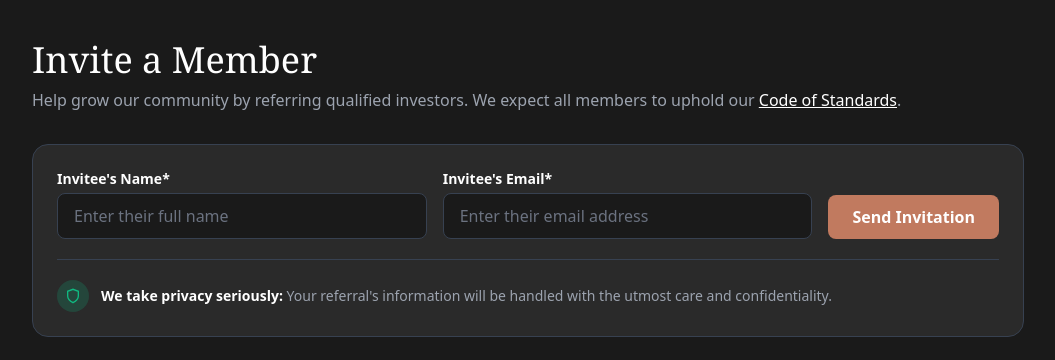
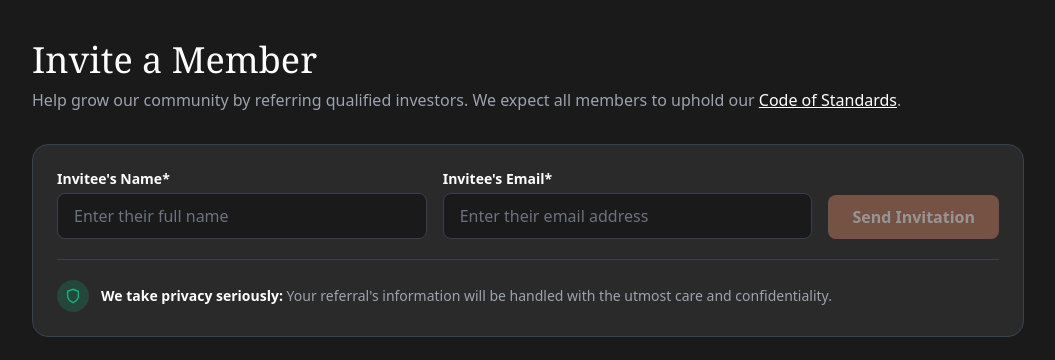
Before and after one commit to ltzenteno/referrals-assessment, a Vue app in the folder frontend/: page / in a window 1280 px wide. Shown: the top 360 px of the page, without its empty margins (112-1167 px from the left). Built offline with nearby package versions, Linux system fonts and the light colour scheme; no server answers.

Commit message:
implement referral create on form component

```diff
--- a/frontend/src/components/InviteForm.vue
+++ b/frontend/src/components/InviteForm.vue
@@ -1,12 +1,53 @@
 <script setup lang="ts">
-const form = {
-  name: '',
-  email: '',
+import { ref, computed } from 'vue'
+import { useReferralStore } from '../stores/referral'
+
+const store = useReferralStore()
+
+const name = ref('')
+const email = ref('')
+const fieldError = ref<string | null>(null)
+
+const isSubmitEnabled = computed(() =>
+  name.value.trim().length > 0 &&
+  email.value.trim().length > 0 &&
+  !store.loadingCreate
+)
+
+const handleSubmit = async (): Promise<void> => {
+  fieldError.value = null
+
+  // splitting the name into first and last name (simple approach)
+  const parts = name.value.trim().split(' ')
+  if (parts.length < 2 || !parts[1]) {
+    fieldError.value = 'Please enter the full name (first and last).'
+    return
   }
+
+  const firstName = parts[0]
+  const lastName = parts.slice(1).join(' ')
+
+  const success = await store.addReferral({
+    first_name: firstName,
+    last_name: lastName,
+    email: email.value.trim(),
+  })
+
+  if (success) {
+    // Clear the form on success
+    name.value = ''
+    email.value = ''
+    fieldError.value = null
+  } else {
+    fieldError.value = store.error || 'An error occurred while sending the invitation.'
+  }
+}
+
 </script>
 
 <template>
   <div class="bg-dark-card border border-dark-border rounded-2xl p-6">
+    <form @submit.prevent="handleSubmit">
       <div class="flex flex-col md:flex-row md:items-end gap-4">
         <!-- Name field -->
         <div class="flex-1">
@@ -14,6 +55,7 @@ const form = {
             Invitee's Name*
           </label>
           <input
+            v-model="name"
             type="text"
             placeholder="Enter their full name"
             class="w-full bg-dark-bg border border-dark-border rounded-lg px-4 py-2.5 text-gray-primary placeholder-gray-tertiary focus:outline-none focus:border-copper"
@@ -26,6 +68,7 @@ const form = {
             Invitee's Email*
           </label>
           <input
+            v-model="email"
             type="email"
             placeholder="Enter their email address"
             class="w-full bg-dark-bg border border-dark-border rounded-lg px-4 py-2.5 text-gray-primary placeholder-gray-tertiary focus:outline-none focus:border-copper"
@@ -34,16 +77,20 @@ const form = {
 
         <!-- Submit button -->
         <button
-        class="bg-copper hover:bg-copper-dark text-white font-semibold px-6 py-2.5 rounded-lg transition-colors whitespace-nowrap"
+          type="submit"
+          :disabled="!isSubmitEnabled"
+          class="bg-copper hover:bg-copper-dark disabled:opacity-50 disabled:cursor-not-allowed text-white font-semibold px-6 py-2.5 rounded-lg transition-colors whitespace-nowrap"
         >
-        Send Invitation
+          {{ store.loadingCreate ? 'Sending...' : 'Send Invitation' }}
         </button>
       </div>
+
+      <!-- Inline error -->
+      <p v-if="fieldError" class="mt-3 text-sm text-red-400">{{ fieldError }}</p>
 
       <!-- Privacy notice -->
       <div class="flex items-center gap-3 mt-5 pt-5 border-t border-dark-border">
         <div class="flex items-center justify-center w-8 h-8 rounded-full bg-success/20 text-success shrink-0">
-        <!-- shield icon -->
           <svg xmlns="http://www.w3.org/2000/svg" class="w-4 h-4" viewBox="0 0 24 24" fill="none" stroke="currentColor" stroke-width="2">
             <path d="M12 22s8-4 8-10V5l-8-3-8 3v7c0 6 8 10 8 10z"/>
           </svg>
@@ -53,5 +100,6 @@ const form = {
           Your referral's information will be handled with the utmost care and confidentiality.
         </p>
       </div>
+    </form>
   </div>
 </template>
```
Also changed, not shown: 1 other file (tests, documents, lock files or other folders). Lines whose indentation alone changed are shown as unchanged.
